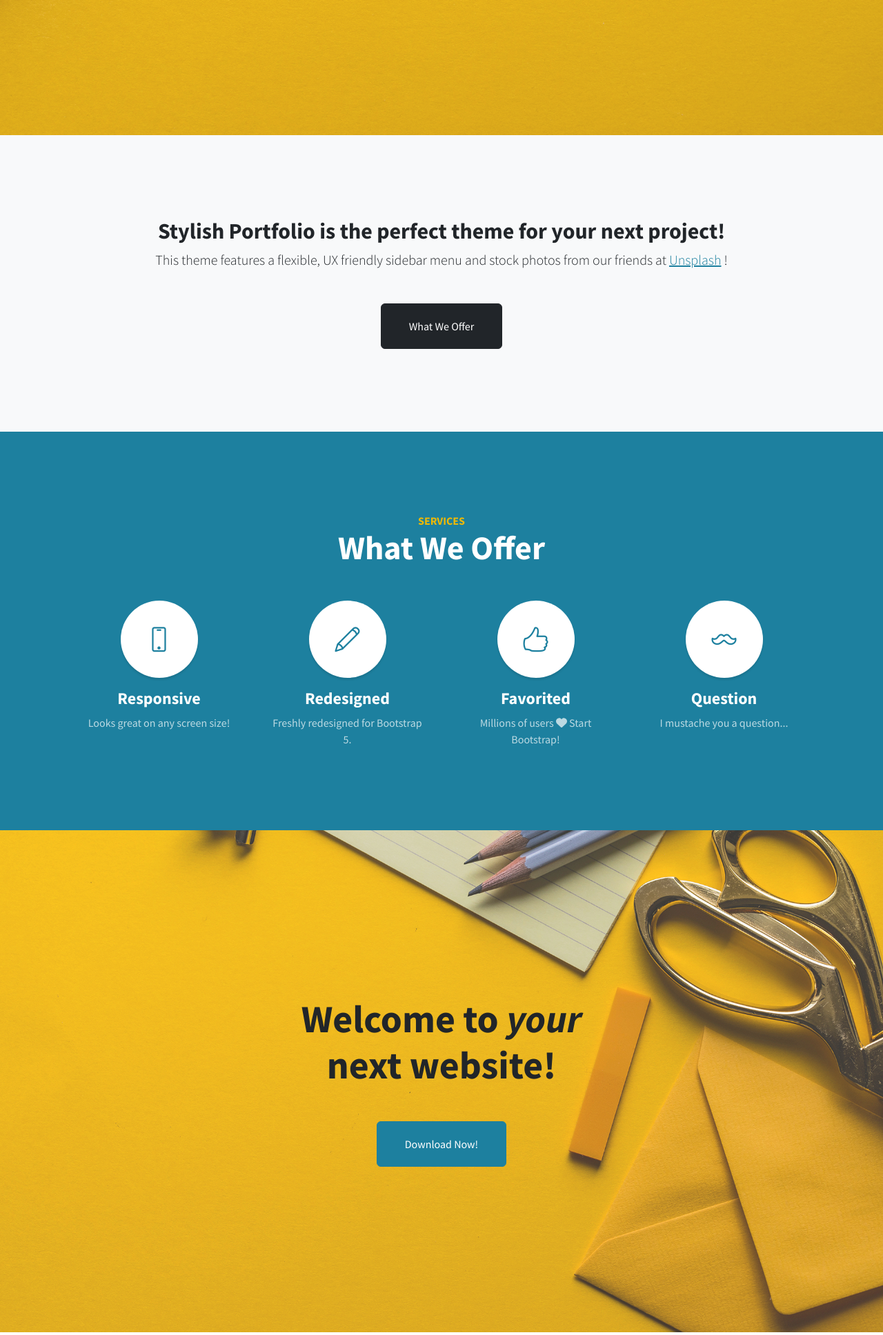
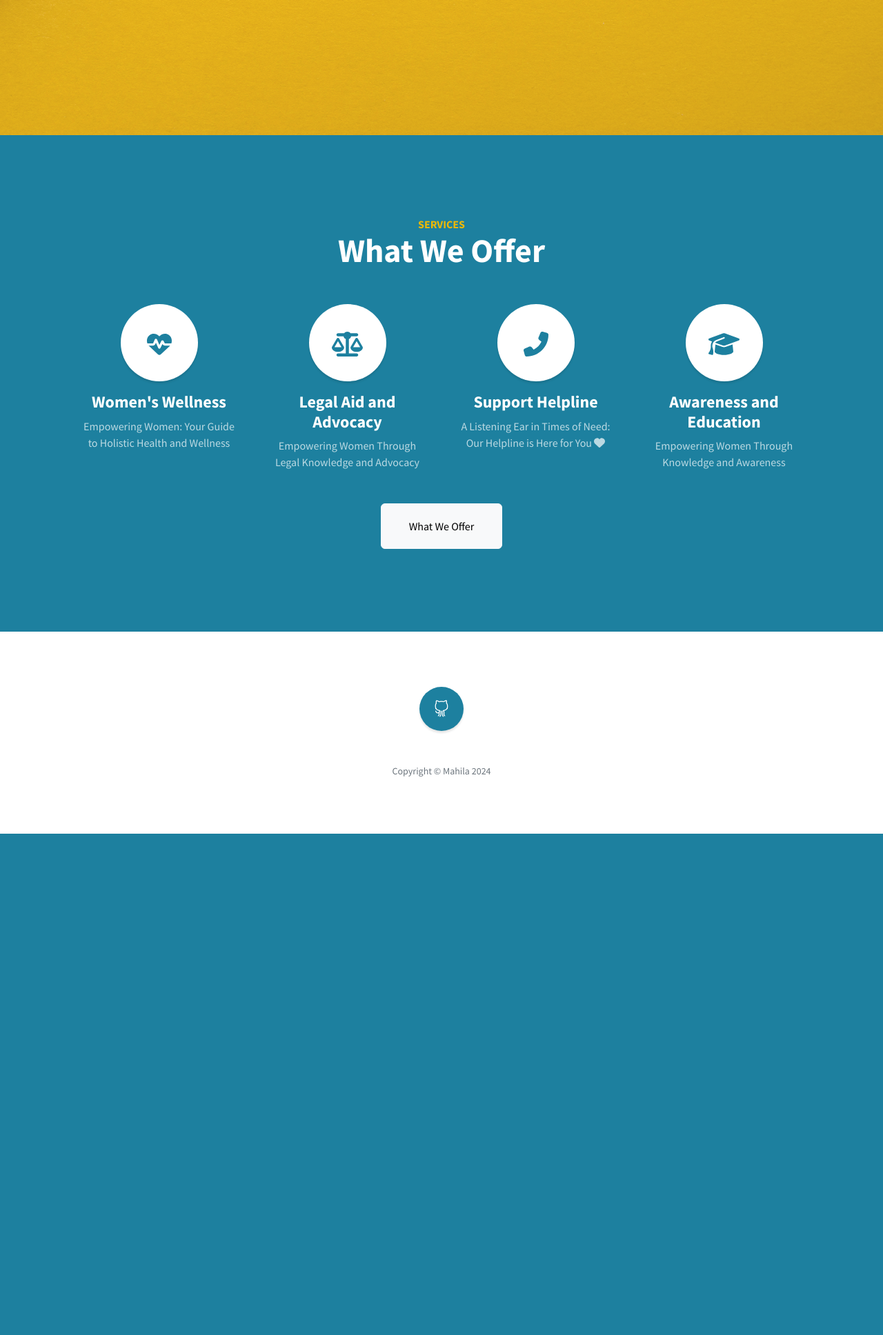
Before and after one commit to Brocamp-Python-Developers/Mahila, a Django app: page / in a window 1280 px wide. Shown: the part 604-2540 px from the top of the page at 69% size. After the commit the page ends 1813 px from the top, so only its background shows below. Run offline with Django 5.2, Linux system fonts and the light colour scheme; some libraries are stand-ins or nearby versions.

Commit message:
Changes in home page made by Fauzu

```diff
--- a/myproject/user_home/templates/user_home/home.html
+++ b/myproject/user_home/templates/user_home/home.html
@@ -36,25 +36,9 @@
             <div class="container px-4 px-lg-5 text-center">
                 <h1 class="mb-1">Mahila (महिला)</h1>
                 <h3 class="mb-5"><em>"Empowering women, overcoming challenges."</em></h3>
-                <a class="btn btn-primary btn-xl" href="#about">Find Out More</a>
+                <a class="btn btn-primary btn-xl" href="#services">Find Out More</a>
             </div>
         </header>
-        <!-- About-->
-        <section class="content-section bg-light" id="about">
-            <div class="container px-4 px-lg-5 text-center">
-                <div class="row gx-4 gx-lg-5 justify-content-center">
-                    <div class="col-lg-10">
-                        <h2>Stylish Portfolio is the perfect theme for your next project!</h2>
-                        <p class="lead mb-5">
-                            This theme features a flexible, UX friendly sidebar menu and stock photos from our friends at
-                            <a href="https://unsplash.com/">Unsplash</a>
-                            !
-                        </p>
-                        <a class="btn btn-dark btn-xl" href="#services">What We Offer</a>
-                    </div>
-                </div>
-            </div>
-        </section>
         <!-- Services-->
         <section class="content-section bg-primary text-white text-center" id="services">
             <div class="container px-4 px-lg-5">
@@ -64,49 +48,46 @@
                 </div>
                 <div class="row gx-4 gx-lg-5">
                     <div class="col-lg-3 col-md-6 mb-5 mb-lg-0">
-                        <span class="service-icon rounded-circle mx-auto mb-3"><i class="icon-screen-smartphone"></i></span>
-                        <h4><strong>Responsive</strong></h4>
-                        <p class="text-faded mb-0">Looks great on any screen size!</p>
+                        <a href="#women_wellness_section" style="text-decoration: none; color: white;">
+                            <span class="service-icon rounded-circle mx-auto mb-3"><i class="fas fa-heartbeat"></i></span>
+                            <h4><strong>Women's Wellness</strong></h4>
+                        </a>
+                        <p class="text-faded mb-0">Empowering Women: Your Guide to Holistic Health and Wellness</p>
                     </div>
                     <div class="col-lg-3 col-md-6 mb-5 mb-lg-0">
-                        <span class="service-icon rounded-circle mx-auto mb-3"><i class="icon-pencil"></i></span>
-                        <h4><strong>Redesigned</strong></h4>
-                        <p class="text-faded mb-0">Freshly redesigned for Bootstrap 5.</p>
+                        <a href="#legal_aid_section" style="text-decoration: none; color: white;">
+                            <span class="service-icon rounded-circle mx-auto mb-3"><i class="fas fa-balance-scale"></i></span>
+                            <h4><strong>Legal Aid and Advocacy</strong></h4>
+                        </a>
+                        <p class="text-faded mb-0">Empowering Women Through Legal Knowledge and Advocacy</p>
                     </div>
                     <div class="col-lg-3 col-md-6 mb-5 mb-md-0">
-                        <span class="service-icon rounded-circle mx-auto mb-3"><i class="icon-like"></i></span>
-                        <h4><strong>Favorited</strong></h4>
+                        <a href="#support_helpline_section" style="text-decoration: none; color: white;">
+                            <span class="service-icon rounded-circle mx-auto mb-3"><i class="fas fa-phone-alt"></i></span>
+                            <h4><strong>Support Helpline</strong></h4>
+                        </a>
                         <p class="text-faded mb-0">
-                            Millions of users
+                            A Listening Ear in Times of Need: Our Helpline is Here for You
                             <i class="fas fa-heart"></i>
-                            Start Bootstrap!
                         </p>
                     </div>
                     <div class="col-lg-3 col-md-6">
-                        <span class="service-icon rounded-circle mx-auto mb-3"><i class="icon-mustache"></i></span>
-                        <h4><strong>Question</strong></h4>
-                        <p class="text-faded mb-0">I mustache you a question...</p>
+                        <a href="#awareness_education_section" style="text-decoration: none; color: white;">
+                            <span class="service-icon rounded-circle mx-auto mb-3"><i class="fas fa-graduation-cap"></i></span>
+                            <h4><strong>Awareness and Education</strong></h4>
+                        </a>
+                        <p class="text-faded mb-0">Empowering Women Through Knowledge and Awareness</p>
                     </div>
+
                 </div>
+                <a class="btn btn-light btn-xl mt-5" href="#follow-up">What We Offer</a>
             </div>
         </section>
-        <!-- Callout-->
-        <section class="callout">
-            <div class="container px-4 px-lg-5 text-center">
-                <h2 class="mx-auto mb-5">
-                    Welcome to
-                    <em>your</em>
-                    next website!
-                </h2>
-                <a class="btn btn-primary btn-xl" href="https://startbootstrap.com/theme/stylish-portfolio/">Download Now!</a>
-            </div>
-        </section>
-        <!-- Portfolio-->
-        <section class="content-section" id="portfolio">
+        <!-- <section class="bg-light py-5" id="follow-up">
             <div class="container px-4 px-lg-5">
                 <div class="content-section-heading text-center">
-                    <h3 class="text-secondary mb-0">Portfolio</h3>
-                    <h2 class="mb-5">Recent Projects</h2>
+                    <h3 class="text-secondary mb-0">Free</h3>
+                    <h2 class="mb-5">Services</h2>
                 </div>
                 <div class="row gx-0">
                     <div class="col-lg-6">
@@ -156,35 +137,22 @@
                 </div>
             </div>
         </section>
-        <!-- Call to Action-->
-        <section class="content-section bg-primary text-white">
+        <section class="content-section bg-primary text-white" id="about">
             <div class="container px-4 px-lg-5 text-center">
                 <h2 class="mb-4">The buttons below are impossible to resist...</h2>
                 <a class="btn btn-xl btn-light me-4" href="#!">Click Me!</a>
                 <a class="btn btn-xl btn-dark" href="#!">Look at Me!</a>
             </div>
-        </section>
-        <!-- Map-->
-        <div class="map" id="contact">
-            <iframe src="https://maps.google.com/maps?f=q&amp;source=s_q&amp;hl=en&amp;geocode=&amp;q=Twitter,+Inc.,+Market+Street,+San+Francisco,+CA&amp;aq=0&amp;oq=twitter&amp;sll=28.659344,-81.187888&amp;sspn=0.128789,0.264187&amp;ie=UTF8&amp;hq=Twitter,+Inc.,+Market+Street,+San+Francisco,+CA&amp;t=m&amp;z=15&amp;iwloc=A&amp;output=embed"></iframe>
-            <br />
-            <small><a href="https://maps.google.com/maps?f=q&amp;source=embed&amp;hl=en&amp;geocode=&amp;q=Twitter,+Inc.,+Market+Street,+San+Francisco,+CA&amp;aq=0&amp;oq=twitter&amp;sll=28.659344,-81.187888&amp;sspn=0.128789,0.264187&amp;ie=UTF8&amp;hq=Twitter,+Inc.,+Market+Street,+San+Francisco,+CA&amp;t=m&amp;z=15&amp;iwloc=A"></a></small>
-        </div>
+        </section> -->
         <!-- Footer-->
         <footer class="footer text-center">
             <div class="container px-4 px-lg-5">
                 <ul class="list-inline mb-5">
                     <li class="list-inline-item">
-                        <a class="social-link rounded-circle text-white mr-3" href="#!"><i class="icon-social-facebook"></i></a>
-                    </li>
-                    <li class="list-inline-item">
-                        <a class="social-link rounded-circle text-white mr-3" href="#!"><i class="icon-social-twitter"></i></a>
-                    </li>
-                    <li class="list-inline-item">
                         <a class="social-link rounded-circle text-white" href="#!"><i class="icon-social-github"></i></a>
                     </li>
                 </ul>
-                <p class="text-muted small mb-0">Copyright &copy; Your Website 2023</p>
+                <p class="text-muted small mb-0">Copyright &copy; Mahila 2024</p>
             </div>
         </footer>
         <!-- Scroll to Top Button-->
```
